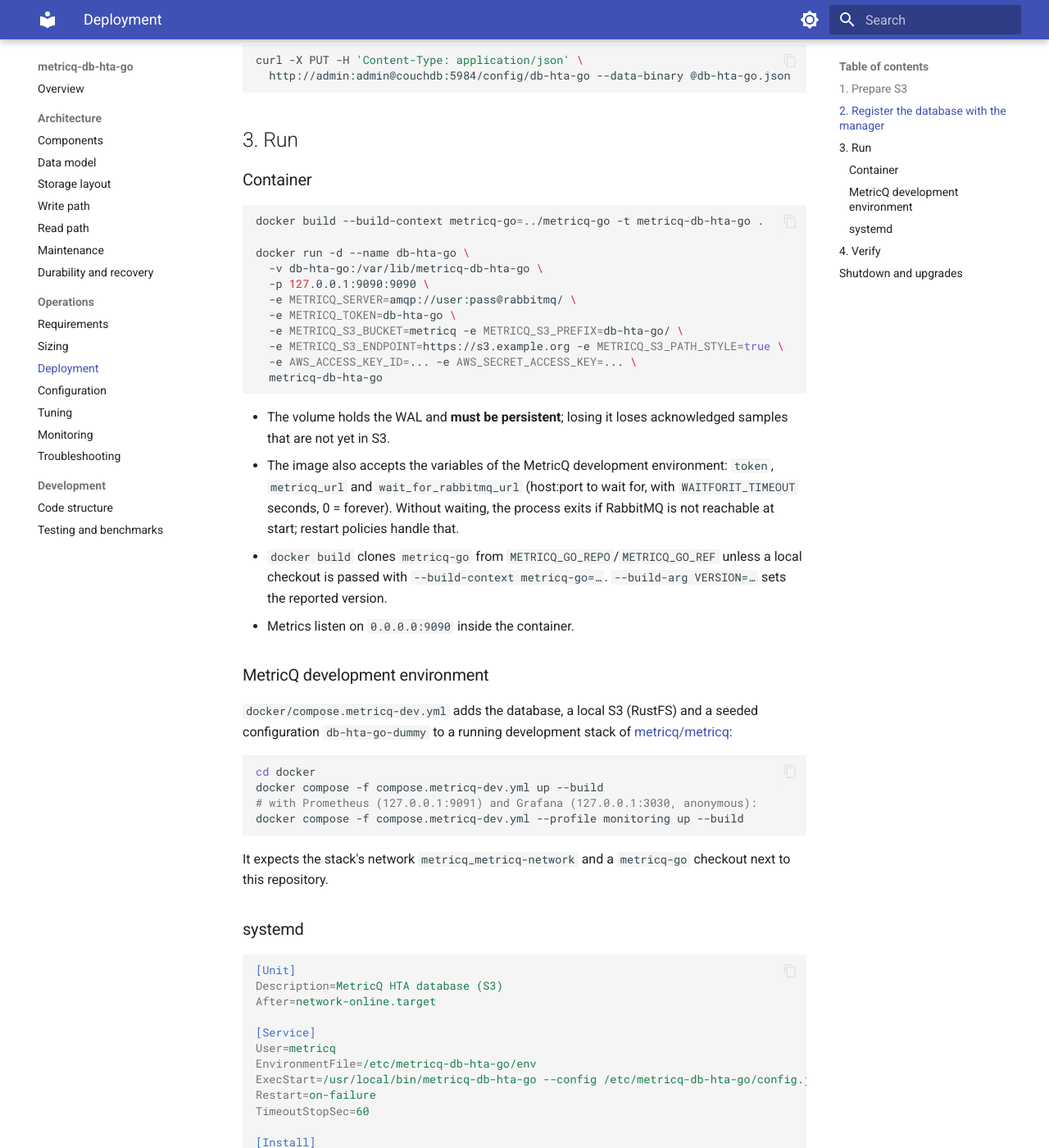
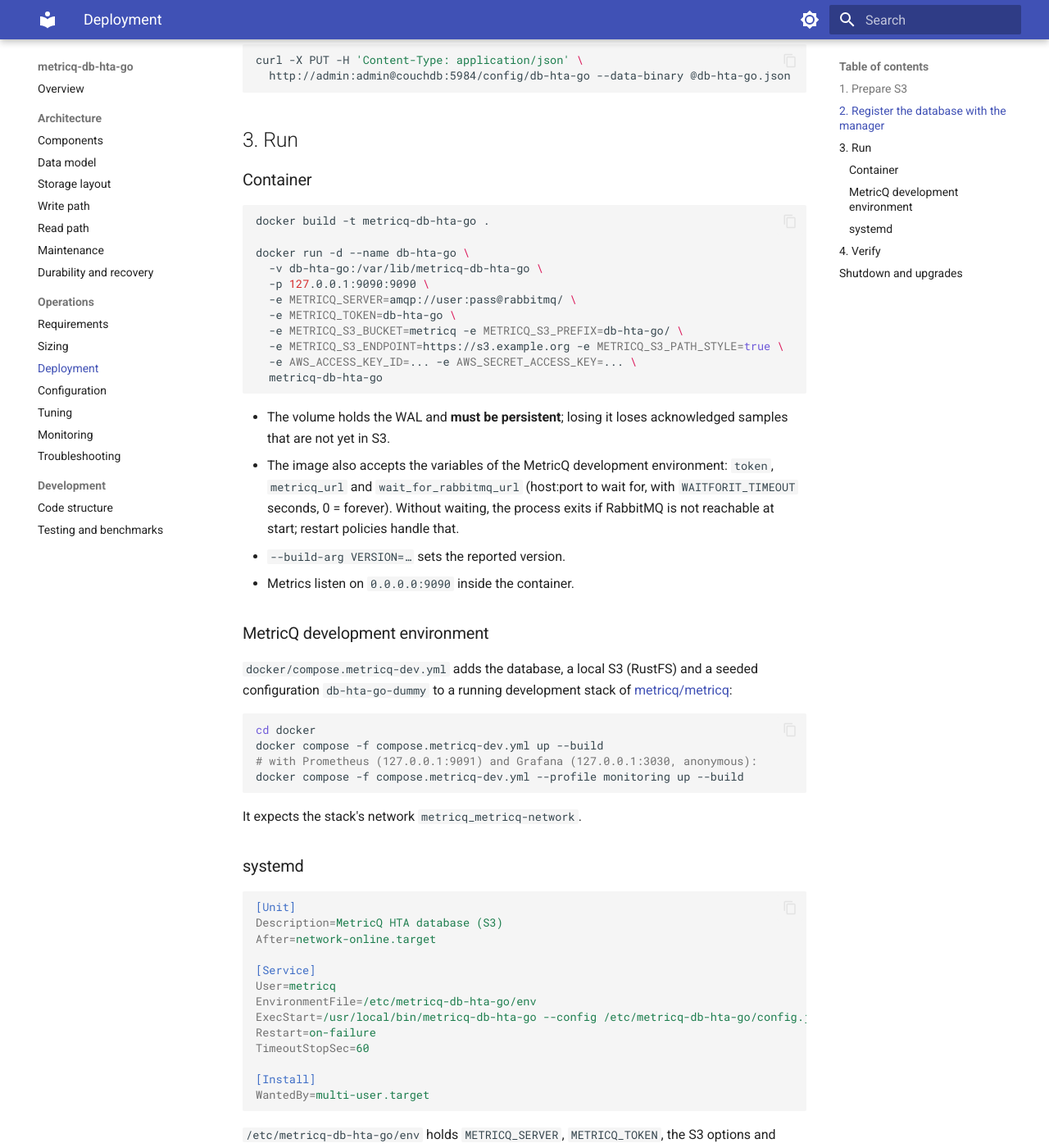
Before and after one commit to metricq/metricq-db-hta-s3, an MkDocs documentation site: the page built from docs/operations/deployment.md, in a window 1280 px wide and 1400 px high, scrolled down 639 px. Shown: the whole window at 82% size. Built offline with MkDocs 1.6.1 and Material for MkDocs 9.7.7, drawn with Linux system fonts in a browser that asks for light colours.

Commit message:
Depend on the published metricq-go commit instead of a local checkout
Pin github.com/metricq/metricq-go to 46e2028 (batched data handler) and
drop the replace directive. The image builds from this repository alone,
and CI now also runs vet and the unit tests with the race detector.

Assisted-by: Claude <noreply@anthropic.com>

````diff
--- a/docs/operations/deployment.md
+++ b/docs/operations/deployment.md
@@ -37,7 +37,7 @@ curl -X PUT -H 'Content-Type: application/json' \
 ### Container
 
 ```sh
-docker build --build-context metricq-go=../metricq-go -t metricq-db-hta-go .
+docker build -t metricq-db-hta-go .
 
 docker run -d --name db-hta-go \
   -v db-hta-go:/var/lib/metricq-db-hta-go \
@@ -56,9 +56,7 @@ docker run -d --name db-hta-go \
   `token`, `metricq_url` and `wait_for_rabbitmq_url` (host:port to wait for,
   with `WAITFORIT_TIMEOUT` seconds, 0 = forever). Without waiting, the process
   exits if RabbitMQ is not reachable at start; restart policies handle that.
-- `docker build` clones `metricq-go` from `METRICQ_GO_REPO`/`METRICQ_GO_REF`
-  unless a local checkout is passed with `--build-context metricq-go=…`.
-  `--build-arg VERSION=…` sets the reported version.
+- `--build-arg VERSION=…` sets the reported version.
 - Metrics listen on `0.0.0.0:9090` inside the container.
 
 ### MetricQ development environment
@@ -74,8 +72,7 @@ docker compose -f compose.metricq-dev.yml up --build
 docker compose -f compose.metricq-dev.yml --profile monitoring up --build
 ```
 
-It expects the stack's network `metricq_metricq-network` and a `metricq-go`
-checkout next to this repository.
+It expects the stack's network `metricq_metricq-network`.
 
 ### systemd
 
````
Also changed, not shown: .gitlab-ci.yml (+12 -2 lines), README.md (+2 -4 lines), docs/development/code-structure.md (+5 -2 lines), docs/development/testing.md (+3 -3 lines), 4 other files.
